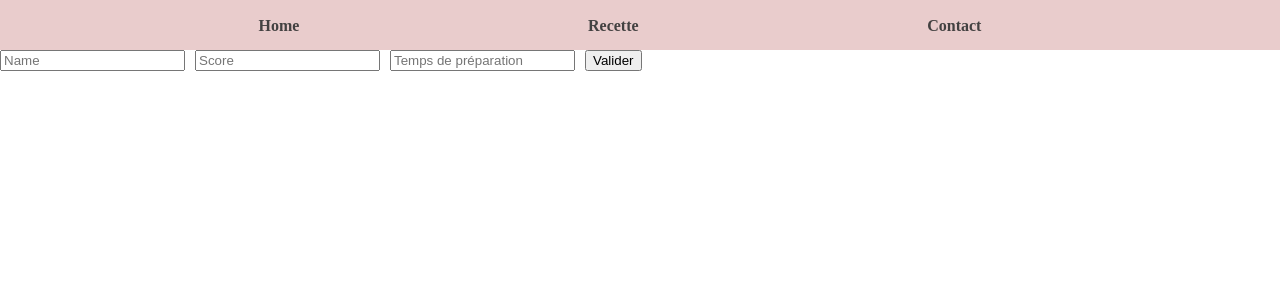
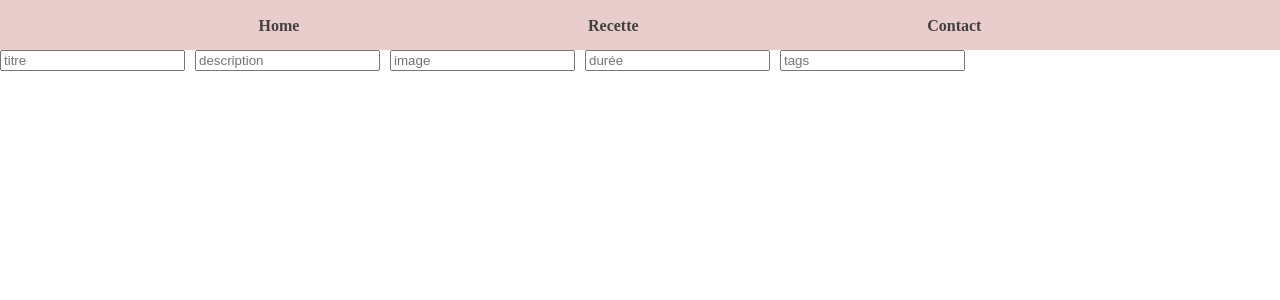
Before and after one commit to kenza17-urc/khamm, a React (Vite) app: page /recette in a window 1280 px wide. Shown: the top 300 px of the page. Built offline with nearby package versions, Linux system fonts and the light colour scheme.

Commit message:
update form

```diff
--- a/src/component/Recette/FormRecette.tsx
+++ b/src/component/Recette/FormRecette.tsx
@@ -1,15 +1,12 @@
 import React from 'react';
 import { useForm } from 'react-hook-form';
+import { Recette } from '../../lib/models/recette';
 
-interface FormInputs {
-    name: string;
-    photo: string;
-    time: number;
+interface FormProps {
+    onSubmit: (data: Recette) => void;
 }
 
-interface FormProps {
-    onSubmit: (data: FormInputs) => void;
-}
+
 
 const FormRecette = ({ onSubmit }: FormProps) => {
     const { register, handleSubmit } = useForm<FormInputs>();
@@ -21,10 +18,12 @@ const FormRecette = ({ onSubmit }: FormProps) => {
 
     return (
         <form onSubmit={handleSubmit(submitForm)}>
-            <input style={{marginRight: "10px"}} {...register("name", { required: true })} placeholder="Name" />
-            <input style={{marginRight: "10px"}} {...register("photo", { required: true })} placeholder="Score" type="number" />
-            <input style={{marginRight: "10px"}} {...register("time", { required: true })} placeholder="Temps de préparation" type="number" />
-            <input type="submit" value="Valider" />
+            <input style={{marginRight: "10px"}} type="text" {...register("titre", { required: true })} placeholder="titre" />
+            <input style={{marginRight: "10px"}} type="text" {...register("description", { required: true })} placeholder="description" />
+            <input style={{marginRight: "10px"}} type='text' {...register("image", { required: true })} placeholder="image" />
+            <input style={{marginRight: "10px"}} type="number" {...register("duree", { required: true })} placeholder="durée" />
+            <input style={{marginRight: "10px"}} type="text" {...register("tags", { required: true })} placeholder="tags" />
+
         </form>
     );
 };
```
